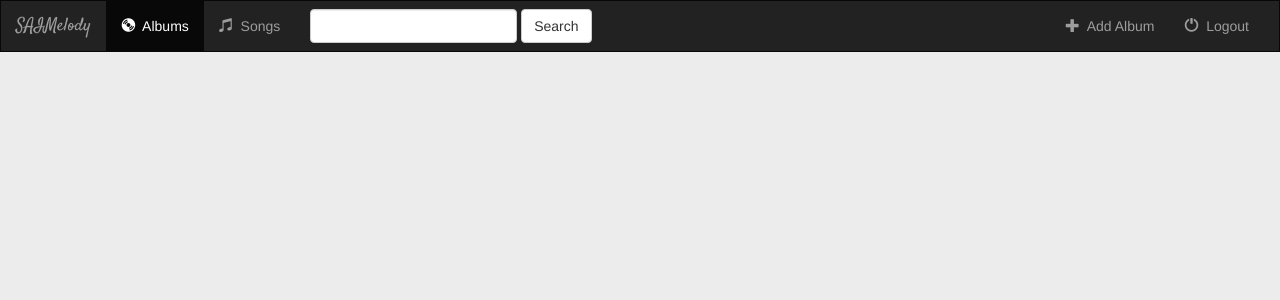
After one commit to albertusk95/world-of-DJango, a Django app: template djangoTrial_00/music/templates/music/base.html in a window 1280 px wide. The commit adds this page. Shown: the top 300 px of the page. Run offline with Django 3.2, Linux system fonts and the light colour scheme; the template is opened without the code that fills it, so the values that code supplies are empty; some libraries are stand-ins or nearby versions.

Commit message:
added navbar

```diff
--- /dev/null
+++ b/djangoTrial_00/music/static/music/style.css
@@ -0,0 +1,11 @@
+body {
+	background-color: #ececec;
+}
+
+.navbar {
+	border-radius: 0;
+}
+
+.navbar-brand {
+	font-family: 'Satisfy', cursive;
+}
--- /dev/null
+++ b/djangoTrial_00/music/templates/music/base.html
@@ -0,0 +1,72 @@
+<!DOCTYPE html>
+<html lang="en">
+<head>
+	<meta charset="UTF-8">
+	<title>{% block title %}{% endblock %}</title>
+
+	{% load staticfiles %}
+	<link rel="stylesheet" href="https://maxcdn.bootstrapcdn.com/bootstrap/3.3.7/css/bootstrap.min.css" />
+	<link rel="stylesheet" type="text/css" href="https://fonts.googleapis.com/css?family=Satisfy" />
+	<link rel="stylesheet" type="text/css" href="{% static 'music/style.css' %}" />
+	<script src="https://ajax.googleapis.com/ajax/libs/jquery/1.12.4/jquery.min.js"></script>
+	<script src="https://maxcdn.bootstrapcdn.com/bootstrap/3.3.7/js/bootstrap.min.js"></script>
+</head>
+<body>
+
+	<!-- Navigation bar -->
+	<nav class="navbar navbar-inverse">
+		<div class="container-fluid">
+
+			<div class="navbar-header">
+				<button type="button" class="navbar-toggle" data-toggle="collapse" data-target="#topNavBar"></button>
+				<a class="navbar-brand" href="{% url 'music:index' %}">SAIMelody</a>
+			</div>
+
+			<!-- Items -->
+			<div class="collapse navbar-collapse" id="topNavBar">
+				<ul class="nav navbar-nav">
+					<li class="active">
+						<a href="{% url 'music:index' %}">
+							<span class="glyphicon glyphicon-cd" aria-hidde="true"></span>&nbsp;
+							Albums
+						</a>
+					</li>
+					<li class="">
+						<a href="#">
+							<span class="glyphicon glyphicon-music" aria-hidde="true"></span>&nbsp;
+							Songs
+						</a>
+					</li>
+				</ul>
+
+				<form class="navbar-form navbar-left" role="search" method="get" action="#">
+					<div class="form-group">
+						<input type="text" class="form-control" name="q" value="">
+					</div>
+					<button type="submit" class="btn btn-default">Search</button>
+				</form>
+
+				<ul class="nav navbar-nav navbar-right">
+					<li class="">
+						<a href="#">
+							<span class="glyphicon glyphicon-plus" aria-hidde="true"></span>&nbsp;
+							Add Album
+						</a>
+					</li>
+					<li class="">
+						<a href="#">
+							<span class="glyphicon glyphicon-off" aria-hidde="true"></span>&nbsp;
+							Logout
+						</a>
+					</li>
+				</ul>
+			</div>
+
+		</div>
+	</nav>
+
+	<!-- Dynamic content below navbar -->
+	{% block body %}
+	{% endblock %}
+</body>
+</html>
```
Also changed, not shown: djangoTrial_00/music/templates/music/detail.html (+8 -0 lines), djangoTrial_00/music/templates/music/index.html (+8 -0 lines).
